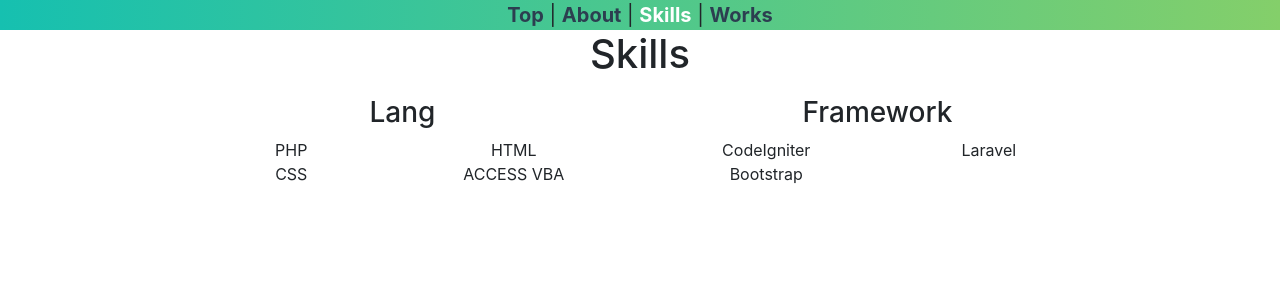
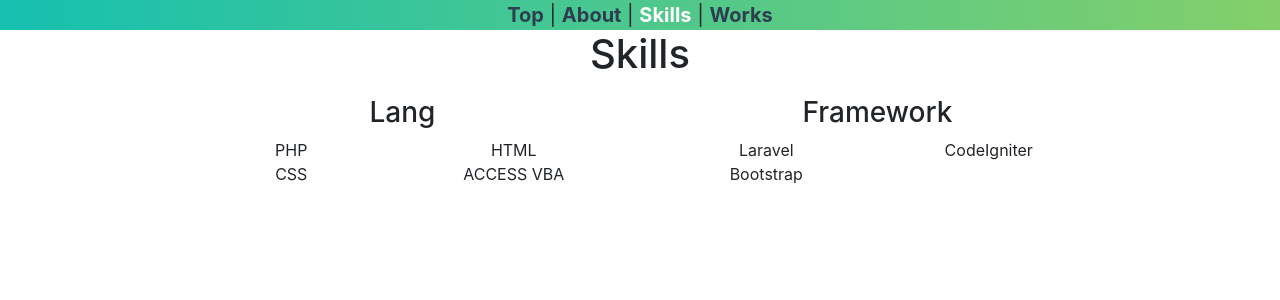
Before and after one commit to urape/portfolio, a Vue app: page /skills in a window 1280 px wide. Shown: the top 300 px of the page. Built offline with nearby package versions, Linux system fonts and the light colour scheme.

Commit message:
modify skills

```diff
--- a/src/views/About.vue
+++ b/src/views/About.vue
@@ -1,7 +1,7 @@
 <template>
   <div class="box">
     <div class="content">
-          <h1>This is an about page</h1>
+          <h1>About</h1>
     </div>
   </div>
 </template>
--- a/src/views/Skills.vue
+++ b/src/views/Skills.vue
@@ -4,20 +4,15 @@
       <b-row class="content">
         <b-col md="1"></b-col>
         <b-col md="5" cols="12">
-          <ul>
+          <ul id="lang1">
             <h3>Lang</h3>
-            <li >PHP</li>
-            <li>HTML</li>
-            <li>CSS</li>
-            <li>ACCESS VBA</li>
+            <li v-for="lang in langs" :key="lang.id">{{ lang.name }}</li>
           </ul>
         </b-col>
         <b-col md="5" cols="12">
           <ul>
             <h3>Framework</h3>
-            <li>CodeIgniter</li>
-            <li>Laravel</li>
-            <li>Bootstrap</li>
+            <li v-for="framework in frameworks" :key="framework.id">{{ framework.name }}</li>
           </ul>
         </b-col>
         <b-col md="1"></b-col>
@@ -25,14 +20,31 @@
     </b-container>
 </template>
 
+<script>
+export default {
+  data() {
+    return {
+      langs: [
+        { name: 'PHP' },
+        { name: 'HTML' },
+        { name: 'CSS' },
+        { name: 'ACCESS VBA' }
+      ],
+      frameworks: [
+        { name: 'Laravel' },
+        { name: 'CodeIgniter' },
+        { name: 'Bootstrap' },
+      ]
+    }
+  }
+}
+</script>
+
 <style scoped>
 li {
   list-style: none;
 }
-
 .content {
   padding-top: 10px;
 }
-
-
 </style>
```
Lines whose indentation alone changed are shown as unchanged.
